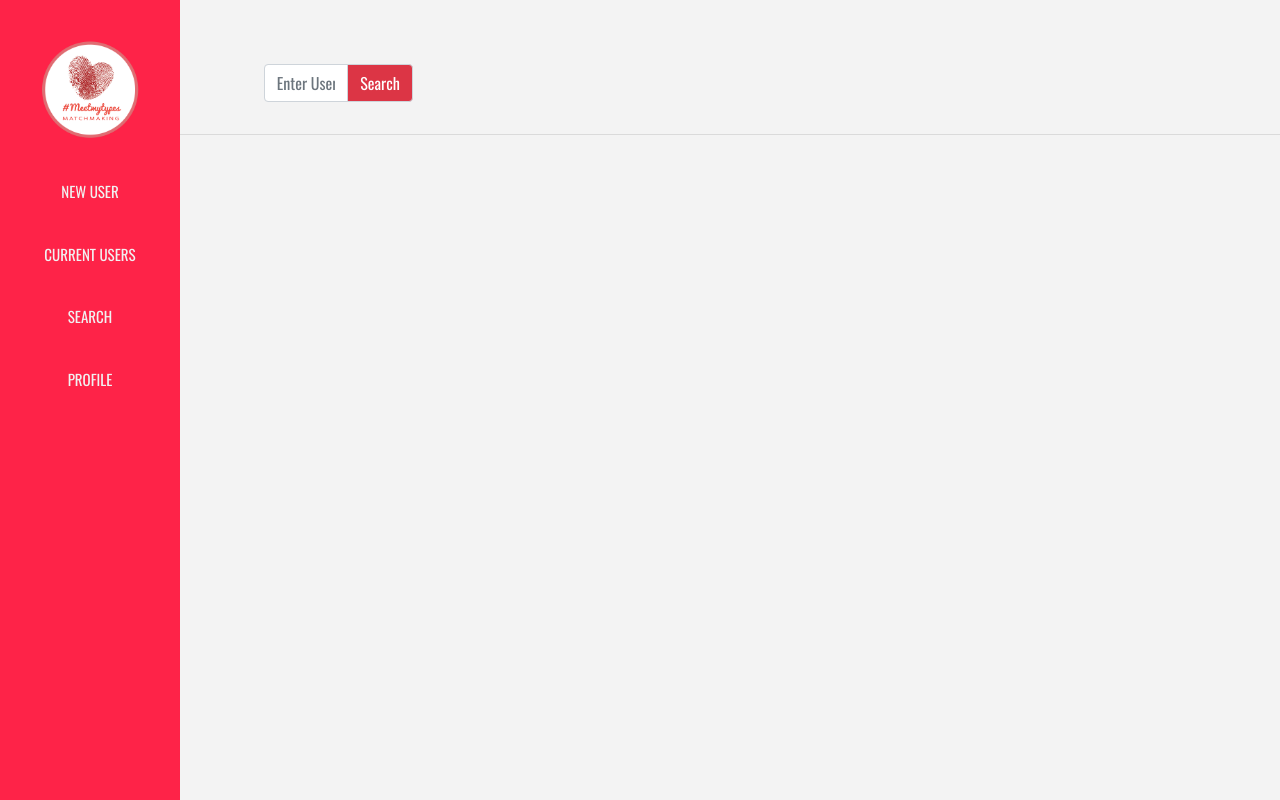
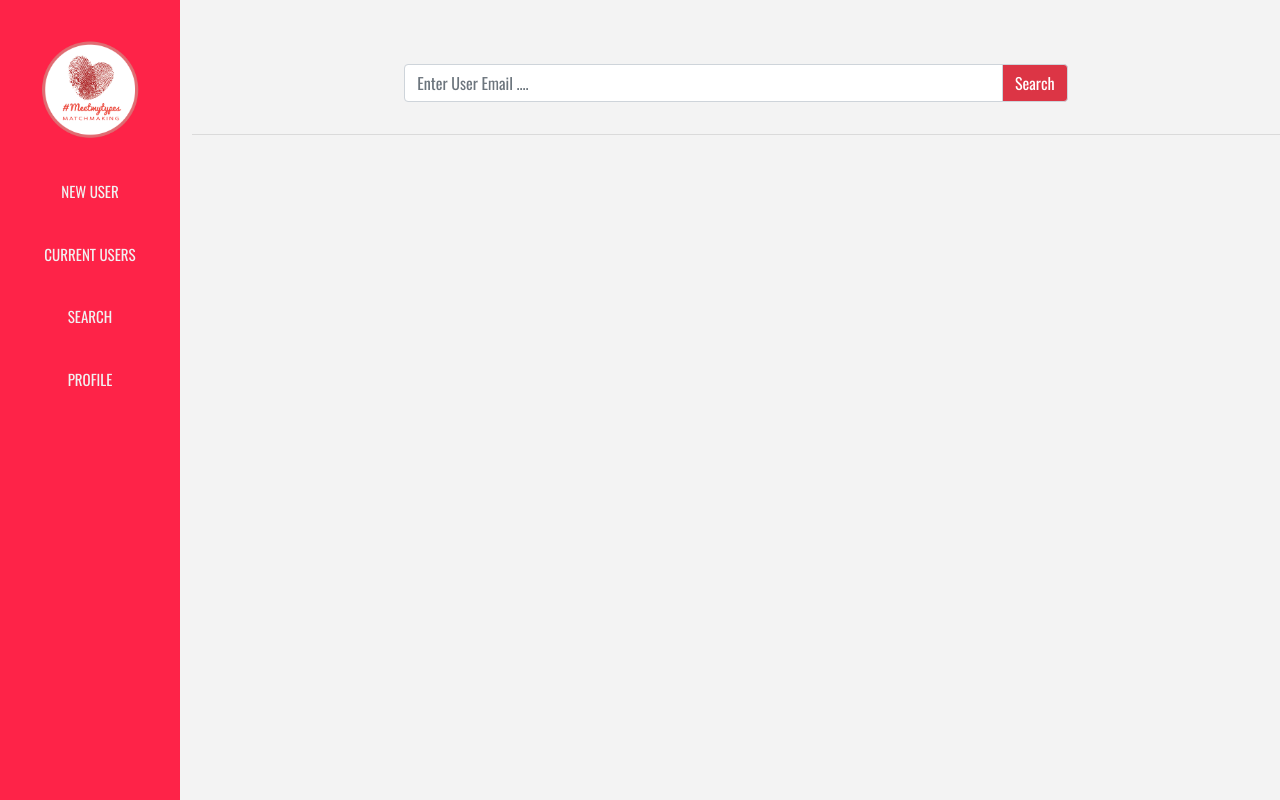
Before and after one commit to zCode-Solutions/meetMyTypes, a React (Create React App) app in the folder meetmytypesadmin/: page /search in a window 1280 px wide. Built offline with nearby package versions, Linux system fonts and the light colour scheme.

Commit message:
fix style file

```diff
--- a/meetmytypesadmin/db.json
+++ b/meetmytypesadmin/db.json
@@ -5,7 +5,6 @@
           "first_name":"Adme",
           "last_name":"james",
           "email":"adme.james@gmail.com",
-          "love_type":"chameleon",
           "date_added":"12/12/2019",
           "image":"photo"
       },
@@ -14,7 +13,6 @@
           "first_name":"Adme",
           "last_name":"james",
           "email":"adme.james@gmail.com",
-          "love_type":"chameleon",
           "date_added":"12/12/2019",
           "image":"photo"
       },
@@ -23,7 +21,6 @@
           "first_name":"Adme",
           "last_name":"james",
           "email":"adme.james@gmail.com",
-          "love_type":"chameleon",
           "date_added":"12/12/2019",
           "image":"photo"
       },
@@ -32,7 +29,6 @@
           "first_name":"Adme",
           "last_name":"james",
           "email":"adme.james@gmail.com",
-          "love_type":"chameleon",
           "date_added":"12/12/2019",
           "image":"photo"
       },
@@ -41,7 +37,6 @@
           "first_name":"Adme",
           "last_name":"james",
           "email":"adme.james@gmail.com",
-          "love_type":"chameleon",
           "date_added":"12/12/2019",
           "image":"photo"
       }
--- a/meetmytypesadmin/src/App.css
+++ b/meetmytypesadmin/src/App.css
@@ -15,11 +15,11 @@ body {
   text-transform: uppercase;
   color: var(--mainWhite);
 }
-.main {
-  margin-left: 180px;
+.main{
+  margin-left: 15vw;
 }
 
-.main div {
+/* .main div {
   display: flex;
   flex-flow: row wrap;
 }
@@ -30,4 +30,4 @@ body {
 
 .text-detail {
   margin-left: 75px;
-}
+} */
--- a/meetmytypesadmin/src/containers/CurrentUsers/index.js
+++ b/meetmytypesadmin/src/containers/CurrentUsers/index.js
@@ -25,9 +25,6 @@ export default class extends Component {
   }
 
   render() {
-    const user = this.state.users.map(user => {
-      return <UserCard key={user.id} user={user}/>;
-    });
     return (
       <Fragment>
         <div className="main">
```
